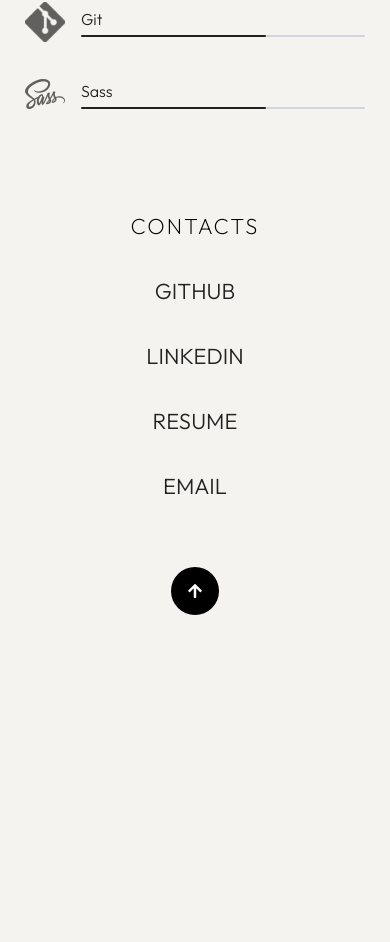
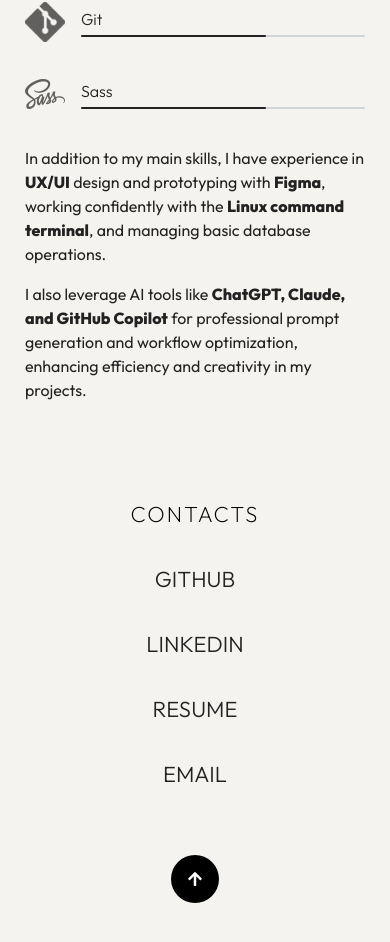
Before and after one commit to SantiagoLopez0/portfolio, a Next.js app: page / in a window 390 px wide. Shown: the part 6646-7588 px from the top of the page. Before the commit the page ends 7357 px from the top, so only its background shows below. Built offline with nearby package versions, Linux system fonts and the light colour scheme.

Commit message:
Home: Changing skills percentages and adding new text. - Project: Fix animation on mobile and syntaxt warning.

```diff
--- a/src/app/page.tsx
+++ b/src/app/page.tsx
@@ -114,15 +114,26 @@ export default function Home() {
         <div className="w-full md:max-w-[55%]">
           <h2 className="mb-32 text-[#232121]">My Skills</h2>
           <div className="grid grid-cols-1 md:grid-cols-2 gap-[32px] w-full">
-            <SkillProgressBar technology="Next.js" percentage={40} logo="/nextjs-white.svg" />
+            <SkillProgressBar technology="Next.js" percentage={50} logo="/nextjs-white.svg" />
             <SkillProgressBar technology="React" percentage={40} logo="/react-white.png" />
-            <SkillProgressBar technology="JavaScript" percentage={60} logo="/javascript-white.png" />
-            <SkillProgressBar technology="TypeScript" percentage={60} logo="/typescript-white.png" />
+            <SkillProgressBar technology="JavaScript" percentage={70} logo="/javascript-white.png" />
+            <SkillProgressBar technology="TypeScript" percentage={65} logo="/typescript-white.png" />
             <SkillProgressBar technology="HTML" percentage={90} logo="/html5-white.png" />
             <SkillProgressBar technology="CSS3" percentage={90} logo="/css3-white.png" />
-            <SkillProgressBar technology="Webflow" percentage={85} logo="/webflow-white.png" />
+            <SkillProgressBar technology="Webflow" percentage={80
+            } logo="/webflow-white.png" />
             <SkillProgressBar technology="Git" percentage={65} logo="/git-white.png" />
             <SkillProgressBar technology="Sass" percentage={65} logo="/sass-white.png" />
+          </div>
+          <div className="grid grid-cols-1 md:grid-cols-2 gap-16 md:gap-32 mt-32">
+            <p className="text-[#232121]">
+              In addition to my main skills, I have experience in <strong>UX/UI</strong> design and prototyping with <strong>Figma</strong>,
+              working confidently with the <strong>Linux command terminal</strong>, and managing basic database operations.
+            </p>
+            <p className="text-[#232121]">
+              I also leverage AI tools like <strong>ChatGPT, Claude, and GitHub Copilot</strong> for professional prompt
+              generation and workflow optimization, enhancing efficiency and creativity in my projects.
+            </p>
           </div>
         </div>
       </div>
--- a/src/components/Project/Project.tsx
+++ b/src/components/Project/Project.tsx
@@ -34,7 +34,7 @@ export const Project = ({
             <div className="px-32 py-32 md:pr-64 md:py-64 flex flex-col justify-between">
                 <div className="flex flex-col gap-[8px]">
                     <h2 className="text-[18px]">{name}</h2>
-                    <div className="flex flex-wrap">
+                    <div key="Technologies" className="flex flex-wrap">
                         {technologiesArray.map(tech =>{
                             return(
                                 <>
--- a/src/components/Project/project.module.css
+++ b/src/components/Project/project.module.css
@@ -11,15 +11,7 @@
 
     transition: all .2s;
 }
-.projectImageWrapper{
-    transition: all .2s;
-}
-.projectImageWrapper:hover{
-    margin-top: 54px!important;
-}
-.projectImage:hover{
-    max-height: 380px;
-}
+
 .projectLink{
     transition: all .5s;
     position: relative;
```
